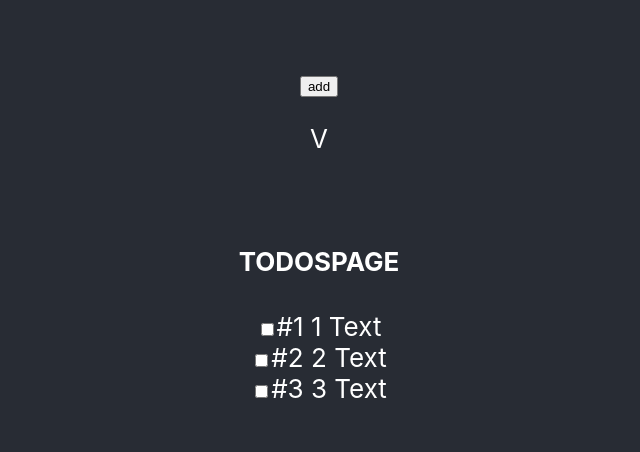
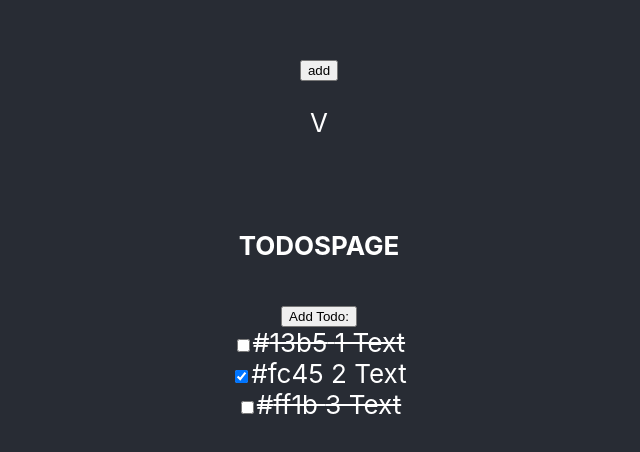
Before and after one commit to Bolbotunov/Gd-FD3-22-25_Bolbotunov, a React (Create React App) app in the folder my-app/: page / in a window 1280 px wide. Shown: the part 160-612 px from the top of the page, without its empty margins (321-961 px from the left). Built offline with nearby package versions, Linux system fonts and the light colour scheme.

Commit message:
feat: add creation labels

```diff
--- a/my-app/package.json
+++ b/my-app/package.json
@@ -9,7 +9,8 @@
     "react-dom": "^19.0.0",
     "react-redux": "^9.2.0",
     "react-scripts": "5.0.1",
-    "typescript": "^4.9.5"
+    "typescript": "^4.9.5",
+    "uuid": "^11.0.5"
   },
   "scripts": {
     "start": "react-scripts start",
--- a/my-app/src/TodosPage.tsx
+++ b/my-app/src/TodosPage.tsx
@@ -1,6 +1,7 @@
 import { useDispatch, useSelector } from "react-redux"
 import { useEffect } from 'react';
 import { actions } from "./stores/store";
+import { v4 } from "uuid";
 
 export default function TodosPage() {
     const todos = useSelector((store: any) => store.todoSlice.todos)
@@ -9,40 +10,52 @@ export default function TodosPage() {
     useEffect(() => {
         dispatch(actions.todoSlice.load([
             {
-                id:'1',
+                id: v4(),
                 text:'1 Text',
                 completed: false,
             },
             {
-                id:'2',
+                id: v4(),
                 text:'2 Text',
-                completed: false,
+                completed: true,
             },
             {
-                id:'3',
+                id: v4(),
                 text:'3 Text',
                 completed: false,
             },
 
         ]))
-    }, [dispatch])
+    }, [])
 
+    function addTodoHandler() {
+        const text = prompt('create todo')
 
+        if (text) {
+            dispatch(actions.todoSlice.add({
+                text,
+            }))
+        }
+    }
 
 
     return (
         <>
             <h4>TODOSPAGE</h4>
+            <div>
+                <button onClick={addTodoHandler}>Add Todo: </button>
+            </div>
+
             {Array.isArray(todos) && todos.length > 0 ? (
                 todos.map((todo: any) => (
                     <div key={todo.id}>
-                        <label>
+                        <label style={{textDecoration: todo.completed ?  'none' : "line-through" }}>
                             <input
                                 type="checkbox"
                                 checked={todo.completed}
-                                onChange={() => console.log(`Toggle complete for ${todo.id}`)}
+                                onChange={() => dispatch(actions.todoSlice.toggle(todo.id))}
                             />
-                            #{todo.id} {todo.text}
+                            #{todo.id.slice(0, 4)} {todo.text}
                         </label>
                     </div>
                 ))
--- a/my-app/src/todosSlice.tsx
+++ b/my-app/src/todosSlice.tsx
@@ -1,5 +1,5 @@
 import { createSlice, PayloadAction } from "@reduxjs/toolkit"
-
+import { v4 } from 'uuid'
 
 type Todo = {
     id: string;
@@ -11,7 +11,14 @@ type State = {
     todos: Todo[];
 }
 
+type AddTodo = Omit< Todo, 'id' | 'completed' >
+// type AddTodo = Pick<Todo, 'text'>
+
 type LoadPayload = PayloadAction<Todo[]>
+type TogglePayload = PayloadAction<string>;
+type AddPayload = PayloadAction<AddTodo>;
+
+
 
 const initialState: State = {
     todos: [],
@@ -23,9 +30,21 @@ export const todoSlice = createSlice( {
     reducers: {
         load(state, action: LoadPayload) {
             state.todos = action.payload
+        },
+        add(state, action: AddPayload) {
+           const { text } = action.payload
+
+           state.todos.push( {
+            id: v4(),
+            text,
+            completed: false,
+           })
+        },
+        toggle(state, action: TogglePayload) {
+        const matchingTodo = state.todos.find((todo) => todo.id === action.payload);
+        if (matchingTodo) {
+            matchingTodo.completed = !matchingTodo.completed
         }
+      }
     }
 })
-
-export const { load } = todoSlice.actions;
-export default todoSlice.reducer
```
Also changed, not shown: 1 other file (tests, documents, lock files or other folders).
